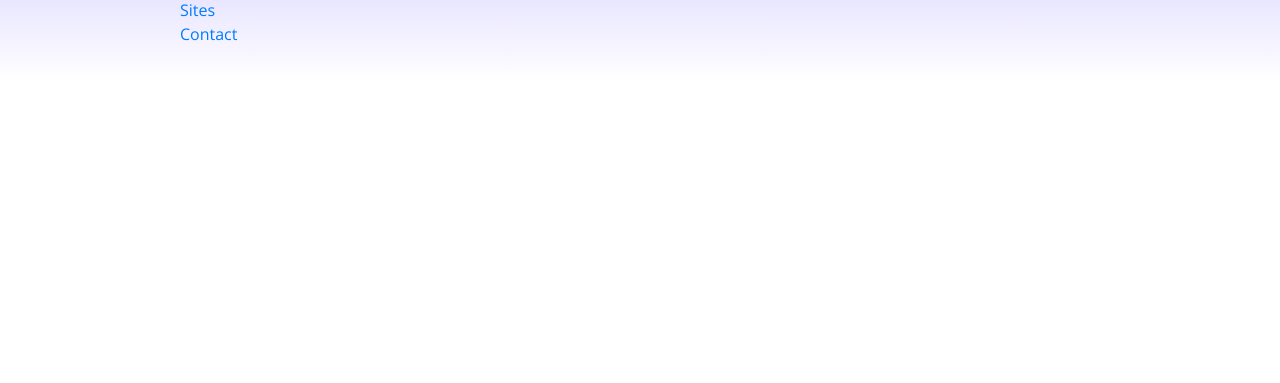
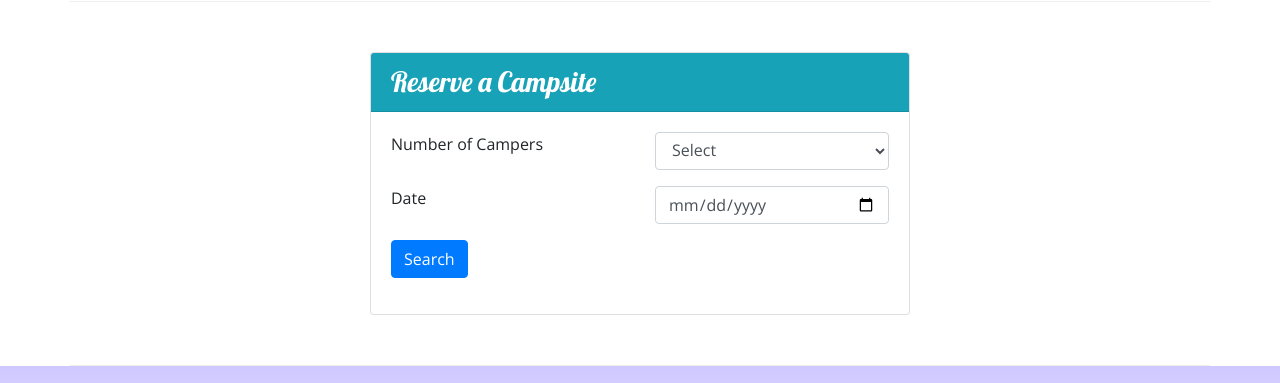
Before and after one commit to eslazyk10/nucamp-campsite, a website: page index.html in a window 1280 px wide. Shown: the part 1151-1534 px from the top of the page. Before the commit the page ends 1233 px from the top, so only its background shows below. Drawn offline with nearby package versions, Linux system fonts and the light colour scheme.

Commit message:
Week 2 assignment

```diff
--- a/index.html
+++ b/index.html
@@ -21,11 +21,14 @@
             <div class="container">
                 <div class="row">
                     <div class="col-4 col-sm-3 col-md-2 align-self-center">
-                        <a href="index.html"><img src="img/img/logo.png" class="img-fluid" /></a>
+                        <a href="index.html"><img src="img/logo.png" class="img-fluid" /></a>
                     </div>
                     <div class="col">
                         <h1>NuCamp</h1>
                         <h2>a better way to camp</h2>
+                    </div>
+                    <div class="col-sm col-md-4 col-xl-2 mt-4">
+                        <a class="btn btn-info btn-lg text-nowrap" href="#reserveForm" role="buttone">Reserve Campsite</a>
                     </div>
                 </div>
             </div>
@@ -33,7 +36,7 @@
 
         <nav class="navbar navbar-expand-sm navbar-dark sticky-top">
             <div class="container">
-                <a class="navbar-brand" href="#"><img src="img/img/logo.png" alt="logo" height="30" width="30"></a>
+                <a class="navbar-brand" href="#"><img src="img/logo.png" alt="logo" height="30" width="30"></a>
                 <button class="navbar-toggler" type="button" data-toggle="collapse" data-target="#nucampNavbar">
                     <span class="navbar-toggler-icon"></span>
                 </button>
@@ -55,7 +58,7 @@
                 </div>
                 <div class="col">
                     <div class="media">
-                        <img class="d-flex mr-3 img-thumbnail" src="img/img/breadcrumb-trail-thumb.jpg" alt="Breadcrumb Trail" />
+                        <img class="d-flex mr-3 img-thumbnail img-fluid" src="img/breadcrumb-trail-thumb.jpg" alt="Breadcrumb Trail" />
                         <div class="media-body align-self-center">
                             <h3>Our Campsites</h3>
                             <p class="d-none d-sm-block">Explore our growing database of curated campsites and leave your own reviews!
@@ -70,9 +73,15 @@
                     <h2>Featured Campsites</h2>
                 </div>
                 <div class="col">
+                    <div class="media">
+                        <div class="media-body align-item-center">
                             <h3>React Lake Campground</h3>
-                <p class="d-none d-sm-block">Nestled in the foothills of the Chrome Mountains, this campground on the shores of the pristine React
+                            <p class="d-none d-sm-block">Nestled in the foothills of the Chrome Mountains, this campground on the shores of the
+                                pristine React
                                 Lake is a favorite for fly fishers.</p>
+                        </div>
+                        <img class="d-flex ml-3 img-thumbnail img-fluid" src="img/react-lake-thumb.jpg" alt="react lake">
+                    </div>
                 </div>
             </div>
 
@@ -82,11 +91,51 @@
                 </div>
                 <div class="col">
                     <div class="media">
-                    <img class="d-flex mr-3 img-thumbnail" src="img/img/bootstrap-thumb.png" alt="Bootstrap Outfitters" />
+                        <img class="d-flex mr-3 img-thumbnail img-fluid" src="img/bootstrap-thumb.png" alt="Bootstrap Outfitters" />
                         <div class="media-body align-self-center">
                             <h3>Bootstrap Outfitters</h3>
                             <p class="d-none d-sm-block">Bootstrap Outfitters supplies you with gear you need at prices you can't beat.
                             </p>
+                        </div>
+                    </div>
+                </div>
+            </div>
+            <div class="row row-content">
+                <div class="col-sm-6 mx-auto">
+                    <div class="card">
+                        <h3 class="card-header bg-info text-white">Reserve a Campsite</h3>
+                        <div class="card-body">
+                            <form action="" id="reserveForm">
+                                <div class="form-group row">
+                                    <div class="col-sm-6">
+                                        <label for="numCampers" class="form-label">Number of Campers</label>
+                                    </div>
+                                    <div class="col">
+                                        <select class="form-control" name="numCampers" id="numCampers">
+                                            <option value="select" selected>Select</option>
+                                            <option value="1">1</option>
+                                            <option value="2">2</option>
+                                            <option value="3">3</option>
+                                            <option value="4">4</option>
+                                            <option value="5">5</option>
+                                            <option value="6">6</option>
+                                        </select>
+                                    </div>
+                                </div>
+                                <div class="form-group row">
+                                    <div class="col-sm-6">
+                                        <label for="date" class="form-label">Date</label>
+                                    </div>
+                                    <div class="col">
+                                        <input type="date" name="date" id="date" class="form-control" placeholder="mm/dd/yyyy">
+                                    </div>
+                                </div>
+                                <div class="form-group row">
+                                    <div class="col">
+                                        <button class="btn btn-primary" type="submit">Search</button>
+                                    </div>
+                                </div>
+                            </form>
                         </div>
                     </div>
                 </div>
```
Also changed, not shown: aboutus.html (+2 -2 lines), contactus.html (+2 -2 lines), img/bootstrap-thumb.png (renamed from img/img/bootstrap-thumb.png), img/breadcrumb-trail-thumb.jpg (renamed from img/img/breadcrumb-trail-thumb.jpg), img/breadcrumb-trail.jpg (renamed from img/img/breadcrumb-trail.jpg), img/chrome-river-thumb.jpg (renamed from img/img/chrome-river-thumb.jpg), img/chrome-river.jpg (renamed from img/img/chrome-river.jpg), img/logo.png (renamed from img/img/logo.png), img/react-lake-thumb.jpg (renamed from img/img/react-lake-thumb.jpg), img/react-lake.jpg (renamed from img/img/react-lake.jpg), 1 other file. Lines whose indentation alone changed are shown as unchanged.
